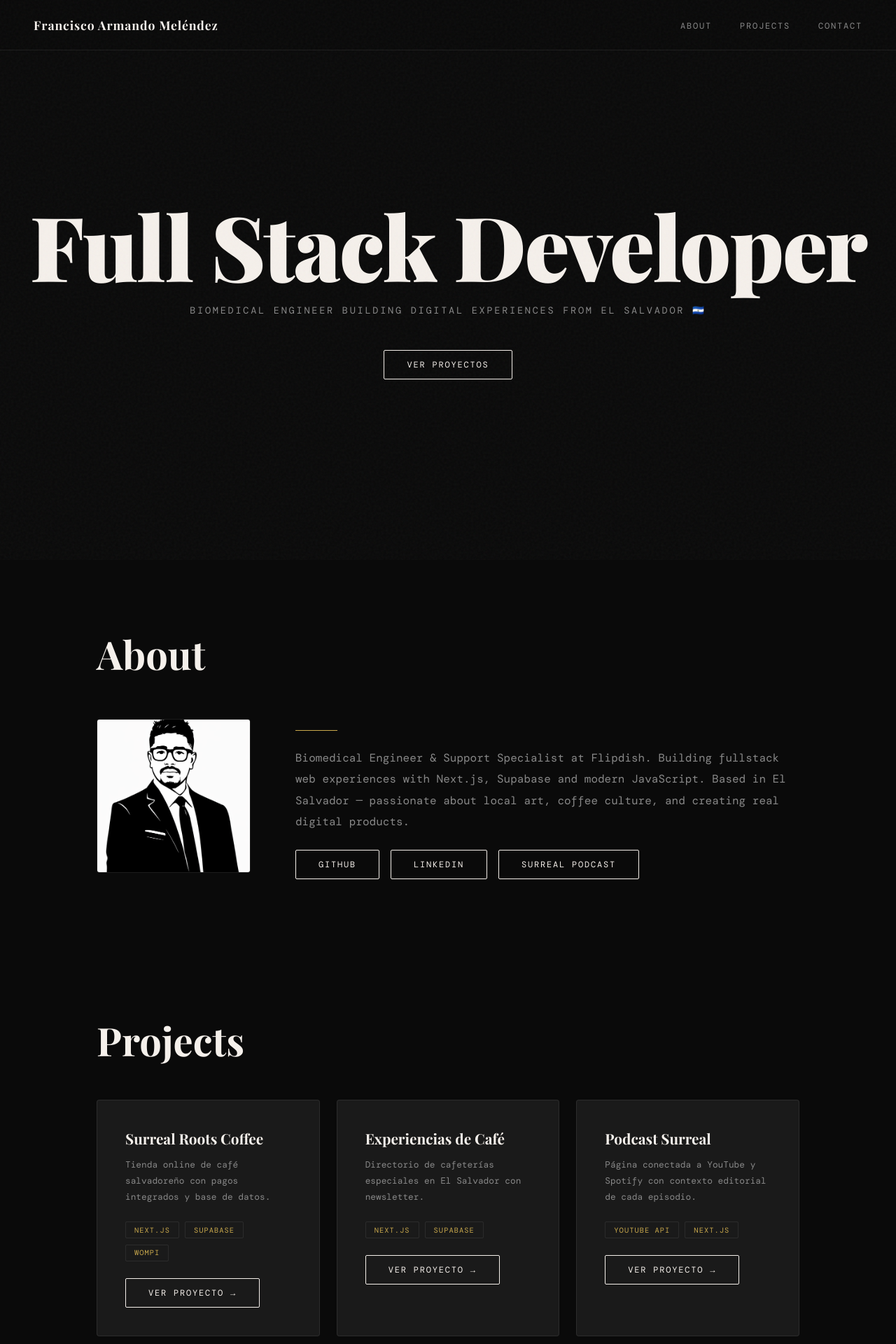
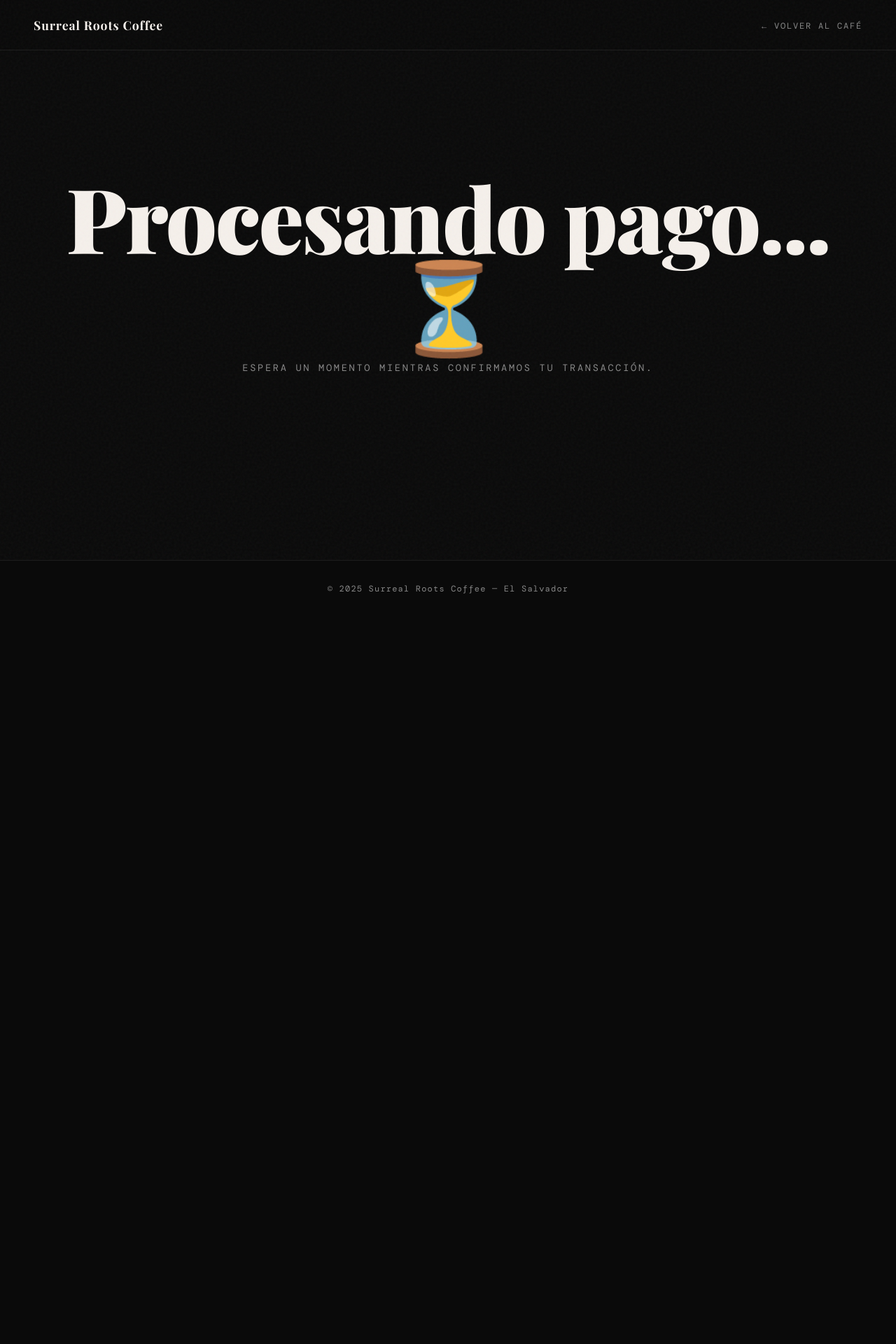
Before and after one commit to FranMel10/portfolio, a Next.js app: page / in a window 1280 px wide. Shown: the top 1920 px of the page at 70% size. After the commit the page ends 881 px from the top, so only its background shows below. Built offline with nearby package versions, Linux system fonts and the light colour scheme; a web font is replaced by a local one.

Commit message:
fix confirmacion suspense boundary

```diff
--- a/app/page.tsx
+++ b/app/page.tsx
@@ -1,111 +1,52 @@
-import Link from 'next/link';
+'use client'
 
-export default function Home() {
+import Link from 'next/link'
+import { Suspense } from 'react'
+import { useSearchParams } from 'next/navigation'
+
+function ConfirmacionContent() {
+  const searchParams = useSearchParams()
+  const estado = searchParams.get('estado')
+
+  return (
+    <section className="hero">
+      {estado === 'exitoso' ? (
+        <>
+          <h1>¡Pago exitoso! 🎉</h1>
+          <p>Tu pedido ha sido confirmado. Nos pondremos en contacto contigo pronto.</p>
+          <Link href="/coffee" className="btn" style={{marginTop: '1rem'}}>Seguir comprando</Link>
+        </>
+      ) : estado === 'fallido' ? (
+        <>
+          <h1>Pago fallido 😞</h1>
+          <p>Hubo un problema con tu pago. Por favor intenta de nuevo.</p>
+          <Link href="/coffee" className="btn" style={{marginTop: '1rem'}}>Volver al carrito</Link>
+        </>
+      ) : (
+        <>
+          <h1>Procesando pago... ⏳</h1>
+          <p>Espera un momento mientras confirmamos tu transacción.</p>
+        </>
+      )}
+    </section>
+  )
+}
+
+export default function Confirmacion() {
   return (
     <main>
-
-      {/* NAVBAR */}
       <nav className="navbar">
-        <span className="logo">Francisco Armando Meléndez</span>
+        <span className="logo">Surreal Roots Coffee</span>
         <ul>
-          <li><a href="#about">About</a></li>
-          <li><a href="#projects">Projects</a></li>
-          <li><a href="#contact">Contact</a></li>
+          <li><Link href="/coffee">← Volver al café</Link></li>
         </ul>
       </nav>
-
-      {/* HERO */}
-      <section className="hero">
-        <h1>Full Stack Developer</h1>
-        <p>Biomedical Engineer building digital experiences from El Salvador 🇸🇻</p>
-        <a href="#projects" className="btn">Ver proyectos</a>
-      </section>
-
-      {/* ABOUT */}
-<section id="about" className="section">
-  <h2>About</h2>
-  <div style={{ display: 'flex', gap: '4rem', alignItems: 'center', flexWrap: 'wrap' }}>
-    <img
-      src="/avatar.png"
-      alt="Armando Meléndez"
-      style={{
-        width: '220px',
-        height: '220px',
-        objectFit: 'cover',
-        borderRadius: '4px',
-        border: '1px solid rgba(255,255,255,0.08)',
-        filter: 'grayscale(20%)'
-      }}
-    />
-    <div style={{ flex: 1, minWidth: '280px' }}>
-      <div className="divider"></div>
-      <p style={{ lineHeight: '1.9', color: '#888', marginBottom: '1.5rem' }}>
-        Biomedical Engineer & Support Specialist at Flipdish.
-        Building fullstack web experiences with Next.js, Supabase and modern JavaScript.
-        Based in El Salvador — passionate about local art, coffee culture, and creating
-        real digital products.
-      </p>
-      <div style={{ display: 'flex', gap: '1rem', flexWrap: 'wrap' }}>
-        <a href="https://github.com/FranMel10" target="_blank" rel="noopener noreferrer" className="btn">
-          GitHub
-        </a>
-        <a href="https://www.linkedin.com/in/francisco-melendez-2459171b5/" target="_blank" rel="noopener noreferrer" className="btn">
-          LinkedIn
-        </a>
-        <Link href="/podcast" className="btn">
-          Surreal Podcast
-        </Link>
-      </div>
-    </div>
-  </div>
-</section>
-
-      {/* PROJECTS */}
-      <section id="projects" className="section">
-        <h2>Projects</h2>
-        <div className="cards">
-          <div className="card">
-            <h3>Surreal Roots Coffee</h3>
-            <p>Tienda online de café salvadoreño con pagos integrados y base de datos.</p>
-            <span className="tag">Next.js</span>
-            <span className="tag">Supabase</span>
-            <span className="tag">Wompi</span>
-            <Link href="/coffee" className="btn" style={{marginTop: '1rem', display: 'inline-block'}}>Ver proyecto →</Link>
-          </div>
-          <div className="card">
-            <h3>Experiencias de Café</h3>
-            <p>Directorio de cafeterías especiales en El Salvador con newsletter.</p>
-            <span className="tag">Next.js</span>
-            <span className="tag">Supabase</span>
-            <Link href="/coffee/experiencias" className="btn" style={{marginTop: '1rem', display: 'inline-block'}}>Ver proyecto →</Link>
-          </div>
-          <div className="card">
-            <h3>Podcast Surreal</h3>
-            <p>Página conectada a YouTube y Spotify con contexto editorial de cada episodio.</p>
-            <span className="tag">YouTube API</span>
-            <span className="tag">Next.js</span>
-            <Link href="/podcast" className="btn" style={{marginTop: '1rem', display: 'inline-block'}}>Ver proyecto →</Link>
-          </div>
-        </div>
-      </section>
-
-      {/* CONTACT */}
-      <section id="contact" className="section">
-        <h2>Contact</h2>
-        <p>¿Tienes un proyecto en mente? Hablemos.</p>
-        <form className="form">
-          <input type="text" placeholder="Tu nombre" />
-          <input type="email" placeholder="Tu email" />
-          <textarea placeholder="Tu mensaje" rows={5} />
-          <button type="submit" className="btn">Enviar</button>
-        </form>
-      </section>
-
-      {/* FOOTER */}
+      <Suspense fallback={<section className="hero"><h1>Cargando...</h1></section>}>
+        <ConfirmacionContent />
+      </Suspense>
       <footer className="footer">
-        <p>© 2025 Armando Meléndez — El Salvador</p>
+        <p>© 2025 Surreal Roots Coffee — El Salvador</p>
       </footer>
-
     </main>
-  );
+  )
 }
```
